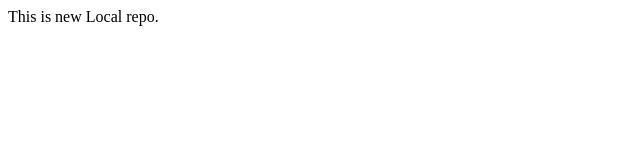
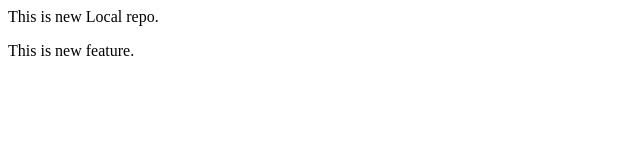
Before and after one commit to Bhargav958/Local_repo, a plain HTML site: page Local_repo/index.html in a window 1280 px wide. Shown: the whole page, without its empty margins (0-640 px from the left). Drawn offline with Linux system fonts and the light colour scheme.

Commit message:
Add new feature

```diff
--- a/Local_repo/index.html
+++ b/Local_repo/index.html
@@ -1,10 +1,2 @@
 <p>This is new Local repo.</p>
-<!--
-    git init  -> to create new repo
-
-    git remote add origin <link> -> to add a repo from local to global
-    git remote -v  -> to verify remote
-    git branch  -> to check branch
-    git branch -M <new name>  -> branch rename
-
--->
+<p>This is new feature.</p>
```
